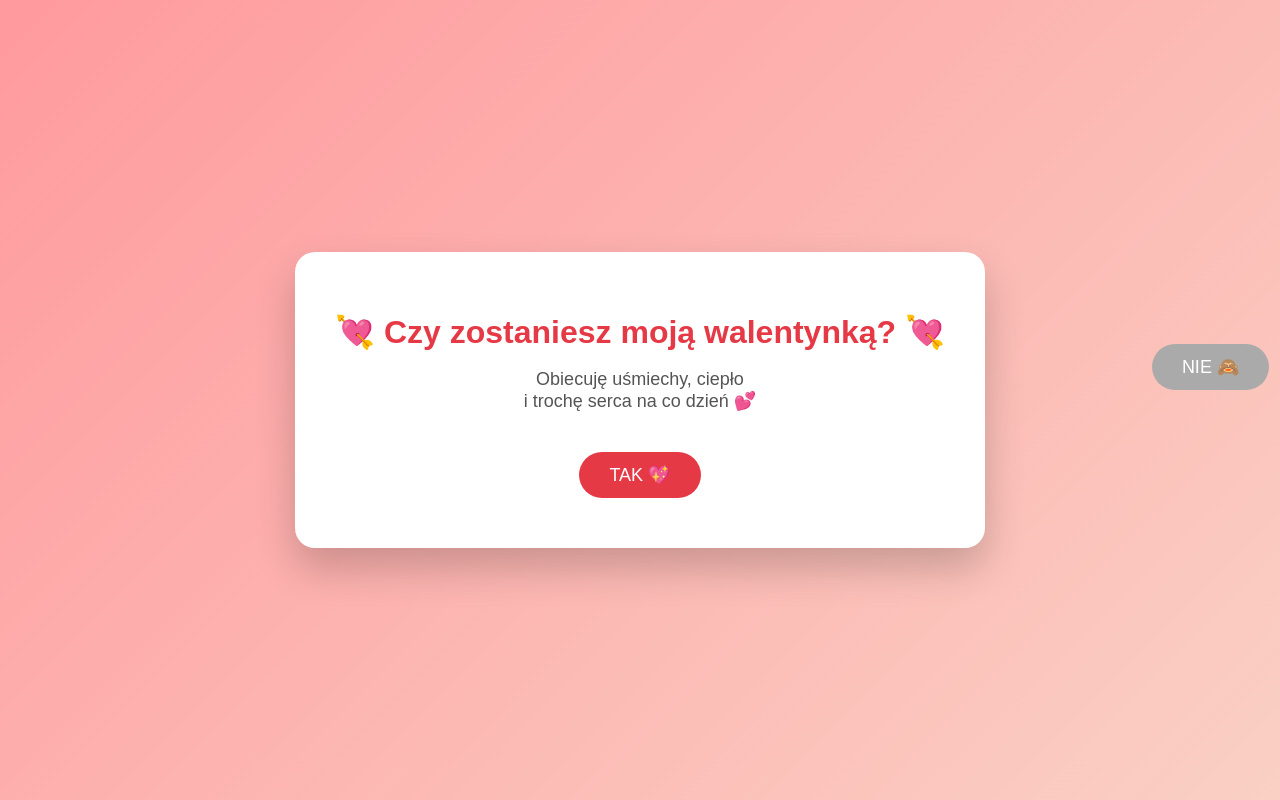
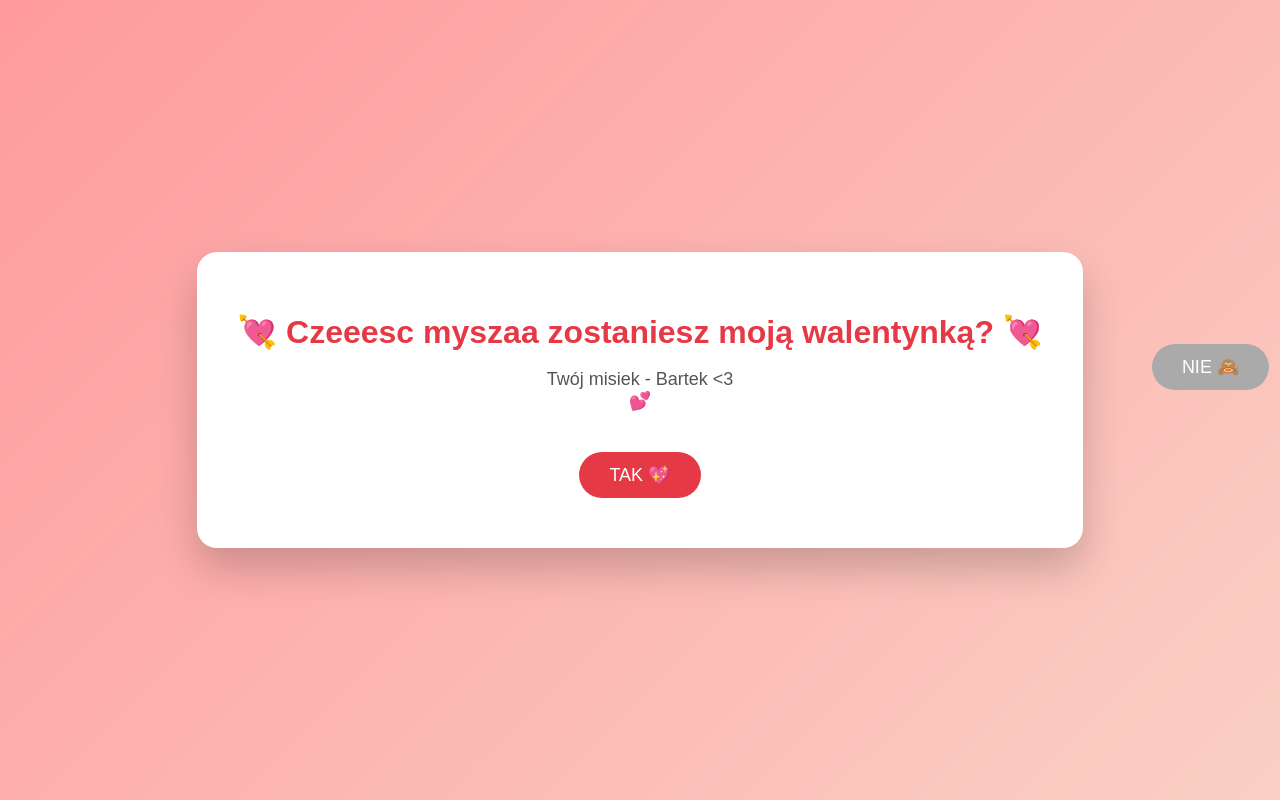
Before and after one commit to Cosmo2006/Maja, a plain HTML site: page index.html in a window 1280 px wide. Drawn offline with Linux system fonts and the light colour scheme.

Commit message:
Update Valentine's message in index.html

```diff
--- a/index.html
+++ b/index.html
@@ -52,10 +52,10 @@
 <body>
 
   <div class="card">
-    <h1>💘 Czy zostaniesz moją walentynką? 💘</h1>
+    <h1>💘 Czeeesc myszaa zostaniesz moją walentynką? 💘</h1>
     <p>
-      Obiecuję uśmiechy, ciepło<br>
-      i trochę serca na co dzień 💕
+     Twój misiek - Bartek <3 <br>
+      💕
     </p>
     <button id="yes" onclick="alert('YAY! 💖 Wiedziałem/wiedziałam!')">
       TAK 💖
```
